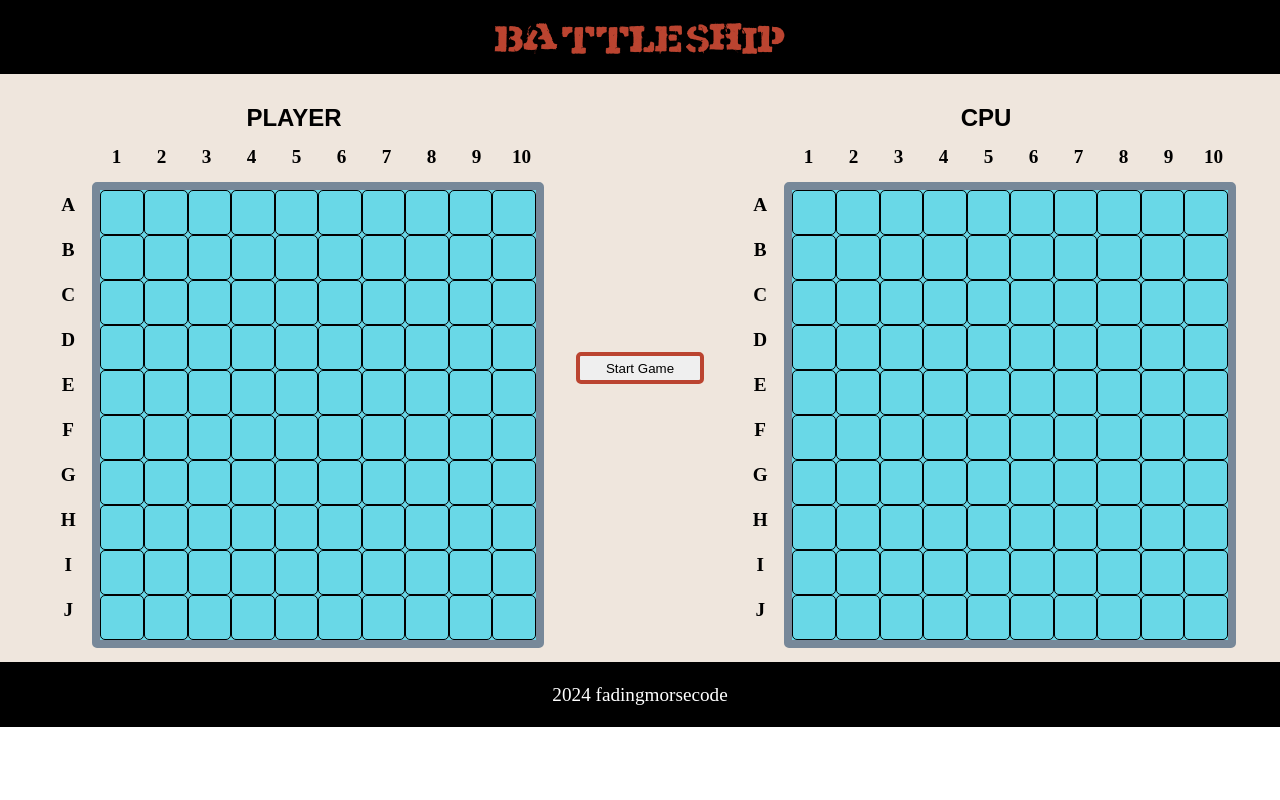
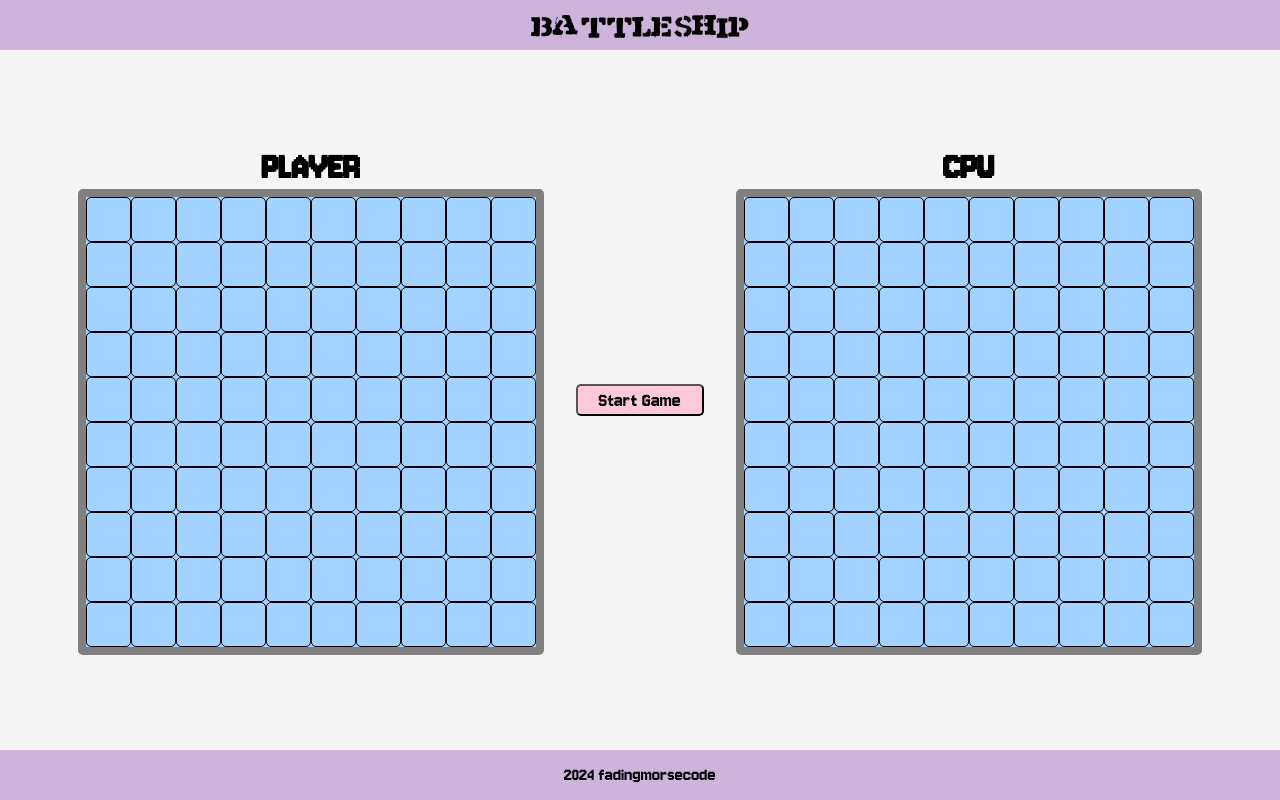
Before and after one commit to fadingmorsecode/battleship, a website built with webpack: page src/index.html in a window 1280 px wide. Built offline with nearby package versions, Linux system fonts and the light colour scheme.

Commit message:
feat: update styling and remove unnecessary code

```diff
--- a/src/index.html
+++ b/src/index.html
@@ -10,80 +10,16 @@
       <p class="header-text">Battleship</p>
     </header>
     <main>
-      </div>
       <div class="board-containers">
         <div class="board-and-text">
           <p class='main-player-texts'>PLAYER</p>
-          <div class="player-board-container">
-            <div class="player-board-top">
-              <div class="empty-div"></div>
-              <div class="player-board-number-container">
-                <div>1</div>
-                <div>2</div>
-                <div>3</div>
-                <div>4</div>
-                <div>5</div>
-                <div>6</div>
-                <div>7</div>
-                <div>8</div>
-                <div>9</div>
-                <div>10</div>
-              </div>
-            </div>
-            <div class="player-board-bot">
-              <div class="player-board-letter-container">
-                <div>A</div>
-                <div>B</div>
-                <div>C</div>
-                <div>D</div>
-                <div>E</div>
-                <div>F</div>
-                <div>G</div>
-                <div>H</div>
-                <div>I</div>
-                <div>J</div>
-              </div>
-              <div class="player-board">
-              </div>
-            </div>
-          </div>
+              <div class="player-board"></div>
         </div>
         <div class="middle-container">
         </div>
         <div class="board-and-text">
           <p class='main-player-texts'>CPU</p>
-          <div class="computer-board-container">
-            <div class="computer-board-top">
-              <div class="empty-div"></div>
-              <div class="computer-board-number-container">
-                <div>1</div>
-                <div>2</div>
-                <div>3</div>
-                <div>4</div>
-                <div>5</div>
-                <div>6</div>
-                <div>7</div>
-                <div>8</div>
-                <div>9</div>
-                <div>10</div>
-              </div>
-            </div>
-            <div class="computer-board-bot">
-              <div class="computer-board-letter-container">
-                <div>A</div>
-                <div>B</div>
-                <div>C</div>
-                <div>D</div>
-                <div>E</div>
-                <div>F</div>
-                <div>G</div>
-                <div>H</div>
-                <div>I</div>
-                <div>J</div>
-              </div>
-              <div class="computer-board">
-              </div>
-            </div>
+              <div class="computer-board"></div>
           </div>
         </div>
       </div>
--- a/src/logic/ships.js
+++ b/src/logic/ships.js
@@ -58,6 +58,7 @@ export default class Ship {
     const cells = this.getDomCells();
     cells.forEach((cell) => {
       cell.classList.add('sunk');
+      cell.textContent = '☠︎︎';
     });
   }
 
--- a/src/style.css
+++ b/src/style.css
@@ -1,80 +1,44 @@
 @font-face {
   font-family: shipment;
   src: url('./assets/Shipment.ttf');
+}
+
+@font-face {
+  font-family: jersey;
+  src: url('./assets/Jersey10-Regular.ttf');
 }
 
 body {
   display: flex;
   flex-direction: column;
   width: 100vw;
+  height: 100vh;
   margin: 0;
 }
 
 header {
-  background-color: black;
+  background-color: #cdb4db;
   display: flex;
   flex-direction: column;
   justify-content: center;
   align-items: center;
+  height: 50px;
 }
 
 .header-text {
   font-family: shipment;
-  font-size: 4rem;
-  color: #bb4430;
+  font-size: 3rem;
+  color: black;
   margin: 0;
   padding: 0;
 }
 
-.start-game-btn {
-  border: solid 4px #bb4430;
-  border-radius: 5px;
-  width: 8rem;
-  height: 2rem;
-}
-
-.start-game-btn:hover {
-  cursor: pointer;
-}
-
-.error-text {
-  color: red;
-}
-
-form {
+main {
   display: flex;
-  flex-direction: column;
+  flex-grow: 1;
   justify-content: center;
   align-items: center;
-}
-
-form input {
-  border-radius: 10px;
-  border: solid 3px darkorchid;
-  text-align: center;
-}
-
-.input-group {
-  display: flex;
-  flex-direction: column;
-  justify-content: center;
-  align-items: center;
-  gap: 10px;
-}
-
-#ship-input-label {
-  color: white;
-  font-size: 1.3rem;
-}
-
-#iteration-text {
-  color: lawngreen;
-}
-
-main {
-  display: flex;
-  flex-direction: column;
-  background-color: #efe6dd;
+  background-color: whitesmoke;
 }
 
 .board-containers {
@@ -96,6 +60,11 @@ main {
 .middle-container p {
   font-size: 1.8rem;
   margin: 0;
+  font-family: jersey, Arial, Helvetica, sans-serif;
+}
+
+.middle-container button:hover {
+  cursor: pointer;
 }
 
 .draggable-ship {
@@ -114,12 +83,6 @@ main {
   height: 43px;
 }
 
-.middle-container button {
-  width: 120px;
-  width: 8rem;
-  height: 2rem;
-}
-
 .draggable-ships-container {
   min-height: 350px;
   width: 350px;
@@ -128,68 +91,21 @@ main {
   align-items: center;
 }
 
+.middle-container button {
+  width: 120px;
+  width: 8rem;
+  height: 2rem;
+  background-color: #ffc8dd;
+  border-radius: 5px;
+  font-size: 1.3rem;
+  font-family: jersey, Arial, Helvetica, sans-serif;
+}
+
 .dynamic-info-text {
   width: 150px;
   text-align: center;
   font-size: 1.4rem;
-}
-
-.player-board-container,
-.computer-board-container {
-  width: 500px;
-  height: 500px;
-  display: flex;
-  flex-direction: column;
-}
-
-.player-board-top,
-.computer-board-top {
-  display: flex;
-  height: 50px;
-  width: 500px;
-}
-
-.empty-div {
-  height: 50px;
-  width: 50px;
-}
-
-.player-board-number-container,
-.computer-board-number-container {
-  display: flex;
-  align-items: center;
-  height: 50px;
-  width: 450px;
-}
-
-.player-board-bot,
-.computer-board-bot {
-  display: flex;
-  height: 450px;
-  width: 500px;
-}
-
-.player-board-letter-container,
-.computer-board-letter-container {
-  display: flex;
-  flex-direction: column;
-  justify-content: space-around;
-  align-items: center;
-  height: 450x;
-  width: 50px;
-}
-
-.player-board-letter-container > div,
-.player-board-number-container > div,
-.computer-board-letter-container > div,
-.computer-board-number-container > div {
-  font-size: 1.2rem;
-  font-weight: bold;
-  width: 45px;
-  height: 45px;
-  display: flex;
-  justify-content: center;
-  align-items: center;
+  font-family: jersey, Arial, Helvetica, sans-serif;
 }
 
 .player-board,
@@ -199,8 +115,8 @@ main {
   display: grid;
   grid-template-columns: repeat(10, 1fr);
   grid-template-rows: repeat(10, 1fr);
-  background-color: rgb(105, 216, 231);
-  border: solid 8px lightslategray;
+  background-color: #a2d2ff;
+  border: solid 8px gray;
   border-radius: 5px;
 }
 
@@ -223,8 +139,8 @@ main {
 }
 
 .main-player-texts {
-  font-size: 1.5rem;
-  font-family: Arial, Helvetica, sans-serif;
+  font-size: 2.5rem;
+  font-family: jersey, Arial, Helvetica, sans-serif;
   font-weight: bold;
   margin: 0;
 }
@@ -243,14 +159,20 @@ main {
 
 .sunk {
   background-color: black;
+  color: white;
+  display: flex;
+  justify-content: center;
+  align-items: center;
+  font-size: 2.3rem;
 }
 
 footer {
-  background-color: black;
-  color: white;
-  min-height: 65px;
+  background-color: #cdb4db;
+  color: black;
+  height: 50px;
   display: flex;
   justify-content: center;
   align-items: center;
   font-size: 1.2rem;
+  font-family: jersey, Arial, Helvetica, sans-serif;
 }
```
Also changed, not shown: src/assets/Jersey10-Regular.ttf (added).
